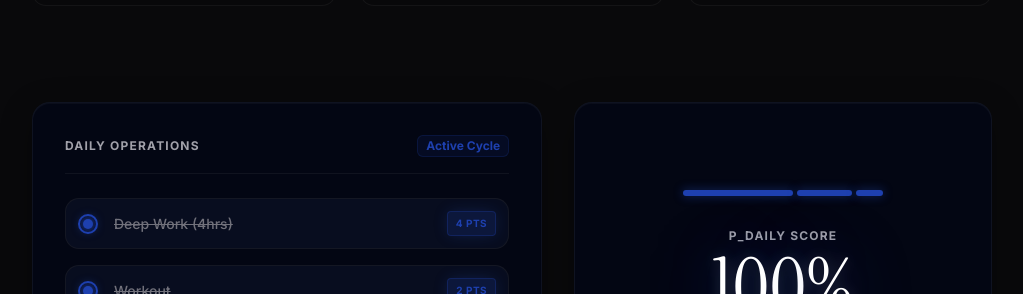
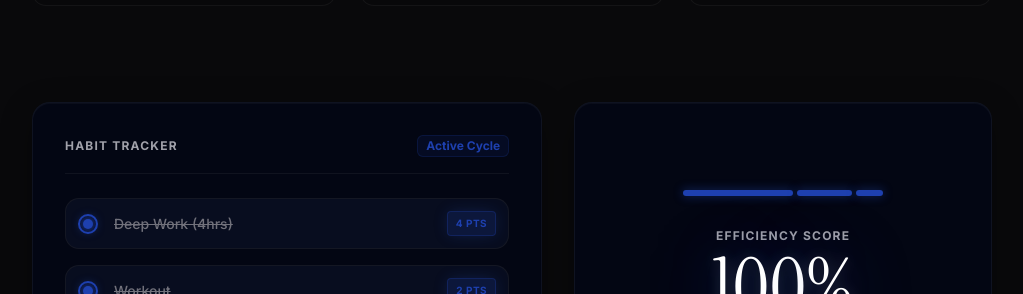
Before and after one commit to danitrrga/el-portal-hero, a Next.js app: page /methodology in a window 1280 px wide. Shown: the part 980-1274 px from the top of the page, without its empty margins (128-1151 px from the left). Built offline with nearby package versions, Linux system fonts and the light colour scheme.

Commit message:
feat: Add `DynamicPerformanceScore` component for animated habit tracking and dynamic score calculation.

```diff
--- a/src/components/animations/DynamicPerformanceScore.tsx
+++ b/src/components/animations/DynamicPerformanceScore.tsx
@@ -46,7 +46,7 @@ export function DynamicPerformanceScore() {
             {/* Left Column: Habits List */}
             <div className="w-full md:w-[55%] glass-panel rounded-2xl p-6 md:p-8 border-border flex flex-col gap-4 relative overflow-hidden bg-white/[0.02]">
                 <div className="flex items-center justify-between border-b border-white/5 pb-4 mb-2">
-                    <span className="text-xs font-bold text-muted-foreground tracking-widest uppercase">Daily Operations</span>
+                    <span className="text-xs font-bold text-muted-foreground tracking-widest uppercase">Habit Tracker</span>
                     <span className="text-xs text-primary font-bold bg-primary/10 px-2 py-0.5 rounded-sm border border-primary/20">Active Cycle</span>
                 </div>
 
@@ -115,7 +115,7 @@ export function DynamicPerformanceScore() {
 
                 <div className="relative flex flex-col items-center">
                     <span className="text-xs text-muted-foreground font-bold tracking-widest uppercase mb-1">
-                        P_daily Score
+                        Efficiency Score
                     </span>
                     <motion.div
                         className="font-serif text-[5rem] leading-none text-foreground relative z-10 transition-all duration-300"
```
